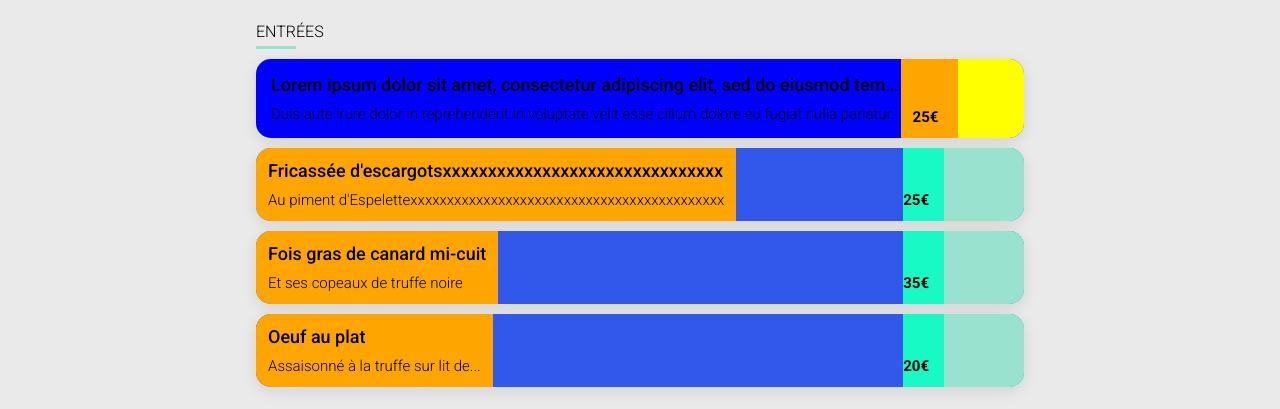
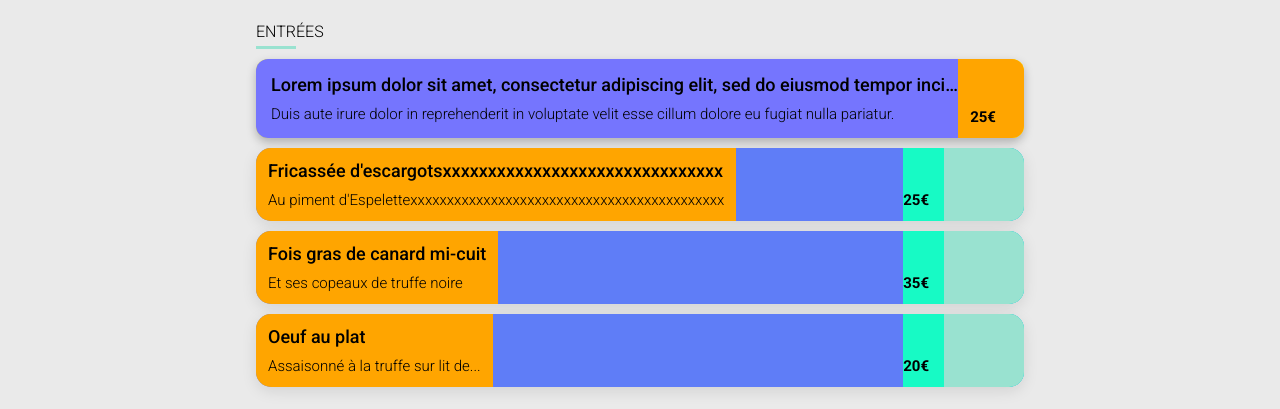
Before and after one commit to TristanMCMXCVIII/OC-Project4, a plain HTML site: page menu1.html in a window 1280 px wide. Shown: the part 331-740 px from the top of the page. Drawn offline with Linux system fonts and the light colour scheme; a web font is replaced by a local one.

Commit message:
plate fonctionnelle

```diff
--- a/menu1.html
+++ b/menu1.html
@@ -61,7 +61,7 @@
                             </div>
 
                             <!--    XXX    PLATE    XXX   -->
-                            <div class="card-plate">
+                            <div class="card-plateX">
                                 <input type="checkbox" id="plate-1"/>
                                 <label class="plateX" for="plate-1">
                                     <div class="plate__infos">
--- a/sass/components/_plate.scss
+++ b/sass/components/_plate.scss
@@ -8,7 +8,7 @@
     column-gap: 10px;
     border-radius: 15px;
 
-    background-color: rgb(50, 87, 235);
+    background-color: rgb(95, 125, 247);
     box-shadow: 0px 4.01149px 15.0431px rgba(0, 0, 0, 0.1);
 
     overflow: hidden;
@@ -16,10 +16,9 @@
     animation: plate-entering 1200ms both ease-in-out;
 
     // 2 - element d'animation plat
-    @for $i from 1 through 9{
+    @for $i from 1 through 9 {
         &--#{$i}{
             animation-delay: $i*400ms - 400ms;
-
         }
     }
 
--- a/sass/components/_plate2.scss
+++ b/sass/components/_plate2.scss
@@ -1,6 +1,8 @@
 
 
-.card-plate{
+.card-plateX{
+
+
 
     animation: plate-entering 1200ms both ease-in-out;
 
@@ -10,40 +12,49 @@
 
         &:checked + label .plate__checked{
 
-            animation: check-appearing 1200ms both ease-in-out;
+            //animation: check-appearing 500ms both ease-in-out;
+            width: 80px;
+
+            & .checked-icon{
+                height: 20px;
+                width: 20px;
+            }
         }
+    }
 
-
-    }
+    // ~~~  PLATE  ~~~
 
     & .plateX{
         position: relative;
 
         @include flex;
 
-        justify-content: space-between;
+        justify-content: flex-start;
 
         background-color : yellow;
-        width: 100%;
+        max-width: 100%;
 
         border-radius: 12px;
         @include plate-shadow;
 
         overflow: hidden;
 
+        // 1 INFOS
         & .plate__infos{
             @include flex(column);
 
-            width: 100%;
+            max-width: 100%;
             padding: 15px 0px 15px 15px;
             row-gap: 10px;
 
-            background-color: blue;
+            background-color: rgb(117, 117, 254);
 
             white-space: nowrap;
             overflow: hidden; //pour ne pas pousser les blocs suivants hors du bloc
 
             & .plate__title{
+                max-width: 100%;
+
                 font-size: 18px;
                 font-weight: 500;
                 font-style: 'Roboto';
@@ -53,6 +64,8 @@
             }
 
             & .plate__description{
+                max-width: 100%;
+
                 font-size: 15px;
                 font-weight: 300;
 
@@ -61,11 +74,16 @@
             }
         }
 
+        // 2 PRICE
         & .plate__price{
+
             @include flex(column);
             justify-content: flex-end;
 
-            padding: 12px 20px 12px 12px;
+            align-items: flex-start;
+
+            width: 50px;
+            padding: 12px;
 
             background-color: orange;
 
@@ -73,19 +91,27 @@
             font-weight: 700;
         }
 
+        // 3 CHECK
         & .plate__checked{
             @include flex(column);
             justify-content: center;
             align-items: center;
 
-            width: 80px;
+            width: 0px;
+            transition: width 1000ms ease-in-out;
+
             background-color: palevioletred;
 
-            transform: translateX(80px);
+
 
             & .checked-icon{
-                height: 20px;
-                width: 20px;
+                height: 0px;
+                width: 0px;
+
+
+                transition: width 1000ms 300ms, height 500ms;
+                transition-timing-function: cubic-bezier(0.075, 0.82, 0.165, 1);
+                transform-origin: left;
             }
         }
     }
--- a/sass/utils/_keyframes.scss
+++ b/sass/utils/_keyframes.scss
@@ -17,9 +17,13 @@
 
 @keyframes check-appearing {
     0%{
-        transform: translateX(80px);
+        width: 0px;
+        //transform: translateX(80px); // MARCHE PAS (anticipe le layout d'arrivé
     }
     100%{
-        transform: translateX(0px);
+        width: 80px;
+        //transform: translateX(0px);
     }
 }
+
+// PLATE 2
```
Also changed, not shown: sass/main.css, 1 other file.
